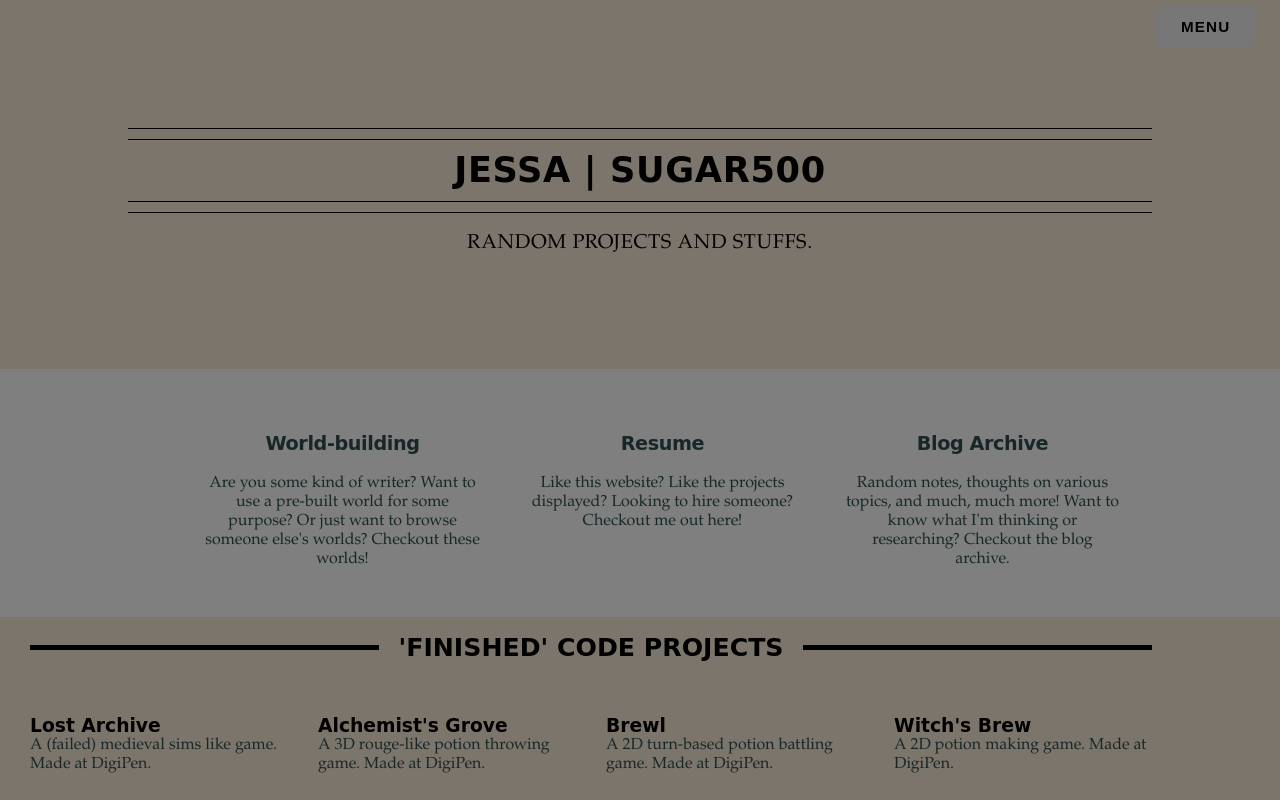
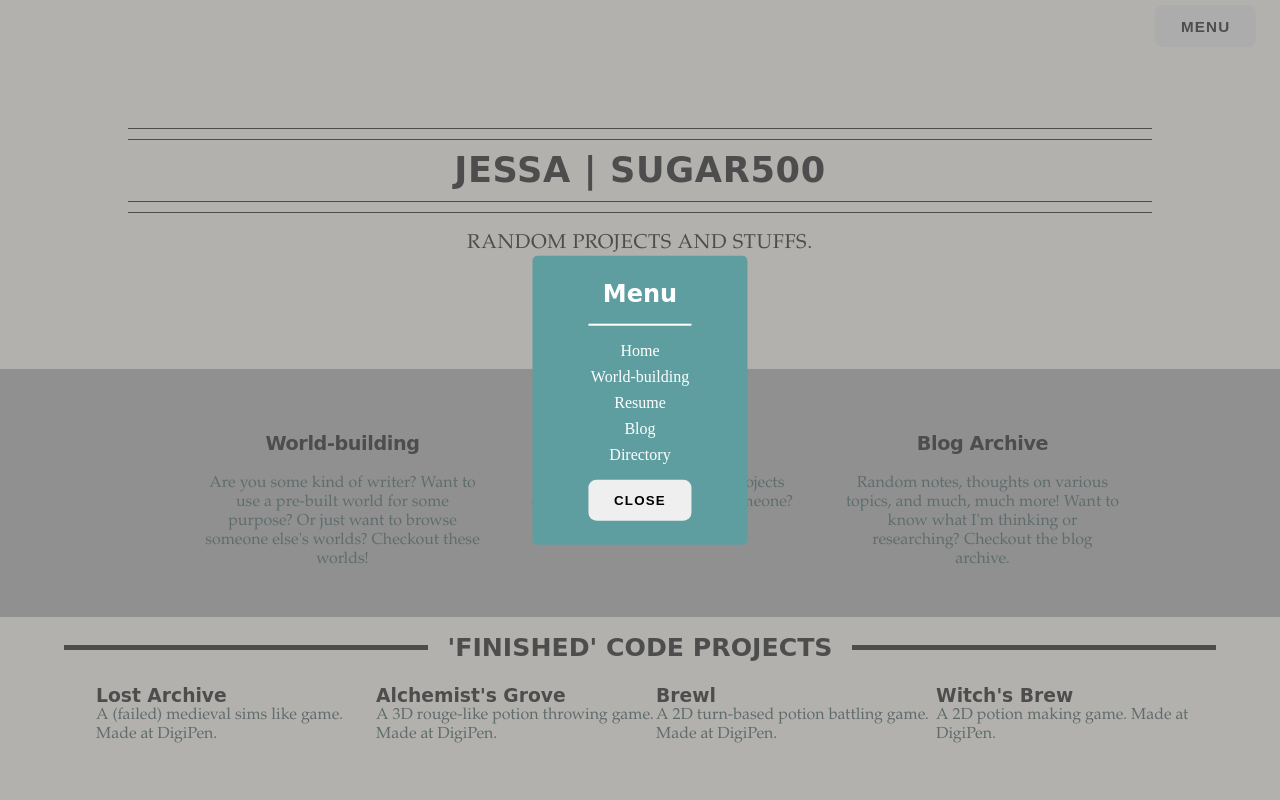
Before and after one commit to Sugar500/sugar500.github.io, a plain HTML site: page index.html in a window 1280 px wide. Both pictures are taken after a click on the button "MENU". Shown: the top 800 px of the page. Drawn offline with Linux system fonts and the light colour scheme.

Commit message:
Add interactive menu component with updated styling.
Introduced a new interactive menu with overlay and close functionality, enhancing website navigation. Updated styles and layout adjustments for consistency. Integrated necessary scripts and HTML components for proper menu behavior.

```diff
--- a/assets/components/code_projects.html
+++ b/assets/components/code_projects.html
@@ -1,28 +1,29 @@
 
 <!-- feature section 2: code project pages -->
-<section id="code-projects" class="row col-12 style-featured-2">
+<section id="code-projects" class="style-featured-2">
   <!-- txt features like with multiverse pop-ups -->
   <div class="content">
     <div class="major"><h2>'Finished' Code Projects</h2></div>
     <div class="row horizontal">
-      <a href="" class="col-3">
+      <a href="" class="col-3" title="no seriously, a failed project! oooooooveeeeer scoooooped">
         <h3>Lost Archive</h3>
         <p>A (failed) medieval sims like game. Made at DigiPen.</p>
       </a>
 
       <a href="" class="col-3">
-        <article class="post-preview">
+        <article class="post-preview" title="was a fun project, I learned I don't like implementing PCG">
           <h3>Alchemist's Grove</h3>
           <p>A 3D rouge-like potion throwing game. Made at DigiPen.</p>
         </article>
       </a>
 
-      <a href="" class="col-3">
+      <a href="" class="col-3" title="designers are fun to work with, custom engine fun though...">
         <h3>Brewl</h3>
         <p>A 2D turn-based potion battling game. Made at DigiPen.</p>
       </a>
 
-      <a href="" class="col-3">
+      <a href="" class="col-3" title="I would love to refactor this,
+       but I don't have contact information with the others.">
         <h3>Witch's Brew</h3>
         <p>A 2D potion making game. Made at DigiPen.</p>
       </a>
@@ -32,18 +33,19 @@
 
 <style>
   #code-projects {
-    margin: 0 0 3rem 0;
+    padding: 0 0 5rem 0;
   }
 
   #code-projects .content {
     padding-top: 1rem;
-    margin-bottom: 3rem;
     width: 90%;
+    margin: 0 auto 3rem auto;
   }
 
   #code-projects .horizontal {
     display: flex;
     flex-direction: row;
+    margin-left: 2rem;
   }
 
   #code-projects h3 {
@@ -75,5 +77,6 @@
   #code-projects a {
     text-decoration: none;
     color: inherit;
+    padding: 0 0 2rem 0;
   }
 </style>
--- a/assets/components/header.html
+++ b/assets/components/header.html
@@ -2,7 +2,7 @@
 <!-- solid state like -->
 <header id="header" class="is-banner-visible style-header">
   <h1><!--suppress HtmlUnknownTarget -->
-    <a href="./index.html" title="TODO">Branding</a></h1>
+    <a href="./index.html" title="even I have a preferred user-name">Sugar500</a></h1>
   <nav>
     <button id="menu-button" title="TODO">Menu</button>
   </nav>
--- /dev/null
+++ b/assets/components/menu.html
@@ -0,0 +1,81 @@
+
+<!-- menu: the complex way of navigating the website -->
+<section class="style-menu">
+    <div class="overlay" title="I don't have tooltips on everything, I don't know what you're talking about."></div>
+
+    <div id="menu">
+        <nav class="inner">
+            <h2 title="why are you reading this?">Menu</h2>
+            <ul>
+                <li><a href="index.html" title="and now we land the spacecraft back home">Home</a></li>
+                <li><a href="" title="will be a drop down menu, eventually">World-building</a></li>
+                <li><a href="" title="IT'S BACK!!">Resume</a></li>
+                <li><a href="" title="aaaallll the posts">Blog</a></li>
+                <li><a href="" title="aaaaaallll pages">Directory</a></li>
+            </ul>
+
+            <button class="close-button" title="you can also just click to the side, ya know">Close</button>
+        </nav>
+    </div>
+</section>
+
+<style>
+    #menu {
+        transition: opacity 0.35s ease, visibility 0.35s;
+
+        top: 50%;
+        left: 50%;
+        transform: translate(-50%, -50%);
+        user-select: none;
+        cursor: default;
+        position: fixed;
+        z-index: 2;
+
+        opacity: 0;
+        visibility: hidden;
+    }
+
+    body.is-menu-visible #menu {
+        opacity: 1;
+        visibility: visible;
+    }
+
+    #menu .inner {
+        transition: opacity 0.35s ease, transform 0.35s ease;
+        padding: 1.5rem 3.5rem 1.5rem 3.5rem;
+        border-radius: 5px;
+        display: block;
+        max-width: 100%;
+        position: relative;
+        text-align: center;
+    }
+
+    #menu h2 {
+        border-bottom: solid 2px;
+        padding-bottom: 1rem;
+        margin-bottom: 1rem;
+        text-align: center;
+    }
+
+    #menu .close {
+        display: block;
+        width: auto;
+        margin: 0 auto;
+    }
+
+    #menu ul {
+        list-style: none;
+        padding: 0;
+        margin: 0 0 1rem 0;
+    }
+
+    #menu li {
+        padding: 0;
+        margin: 0.5rem 0;
+    }
+
+    #menu a {
+        color: inherit;
+        text-decoration: none;
+    }
+</style>
--- a/index.html
+++ b/index.html
@@ -8,17 +8,15 @@
 <body>
     <!-- javascript warning for any javascript replaced sections -->
 
-    <!-- TODO menu: the complex way of navigating the website -->
-    <div id="menu"></div>
-
-    <!-- no filter blur, always causes problems -->
-    <div class="overlay" title="how are you reading this?"></div>
+    <!-- menu: the complex way of navigating the website -->
+    <section id="menu"></section>
 
     <!-- header: menu that follows -->
     <div id="header">Missing something, like a whole webpage? Please enable javascript, or click
         <a href="" title="TODO">here</a></div>
 
-    <!-- TODO project pop-up -->
+    <!-- TODO project pop-up multiverse like -->
+    <section id="pop-up"></section>
 
     <!-- banner: branding thing, might trigger different header -->
     <div id="banner"><!-- zerofour like --></div>
@@ -40,6 +38,7 @@
 
     <script type="text/javascript" src="scripts/main.js"></script>
     <script type="text/javascript" src="scripts/header.js"></script>
+    <script type="text/javascript" src="scripts/menu.js"></script>
     <script type="text/javascript" src="scripts/banner.js"></script>
     <script type="text/javascript" src="scripts/featured_blogs.js"></script>
 </body>
--- a/scripts/main.js
+++ b/scripts/main.js
@@ -1,4 +1,5 @@
 
+loadHTML("assets/components/menu.html", "menu");
 loadHTML("assets/components/header.html", "header");
 loadHTML("assets/components/banner.html", "banner");
 loadHTML("assets/components/project_landings.html", "project-landings");
--- /dev/null
+++ b/scripts/menu.js
@@ -0,0 +1,20 @@
+
+self.addEventListener("message", (event) => {
+    if (event.data === "menu") {
+        let menu = document.getElementById("menu");
+        const body = document.getElementsByTagName("body")[0];
+
+        menu.onclick = (event) => {
+            if (body.classList.contains("is-menu-visible")) {
+                event.stopPropagation();
+            }
+        }
+
+        const close_button = document.querySelector('.close-button');
+
+        close_button.addEventListener("click", (event) => {
+            body.classList.toggle("is-menu-visible");
+            event.stopPropagation();
+        })
+    }
+})
--- a/styles/main.css
+++ b/styles/main.css
@@ -415,17 +415,6 @@ p {
 }
 /* endregion */
 
-body.is-menu-visible .overlay {
-    position: absolute;
-    top: 0;
-    left: 0;
-    width: 100%;
-    height: 100%;
-    background-color: rgba(0, 0, 0, 0.5);
-    pointer-events: none;
-    z-index: 2;
-}
-
 button {
     text-transform: uppercase;
     letter-spacing: 0.075rem;
@@ -445,6 +434,7 @@ button {
 }
 
 /* fonts: color, family */
+
 .style-header {
         color: white;
 }
@@ -454,19 +444,23 @@ button {
 }
 
 .style-banner {
-    background-color: antiquewhite;
+    background-color: floralwhite;
     color: black;
 }
 
 .style-featured-1 {
-    background-color: white;
+    background-color: darkgrey;
+    color: black;
+}
+
+.style-featured-1 p {
     color: darkslategrey;
 }
 
 .style-featured-2,
 .style-featured-3 h2, .style-featured-3 h3,
 .style-featured-3 .major h2 {
-    background-color: antiquewhite;
+    background-color: floralwhite;
     color: black;
 }
 
@@ -475,14 +469,14 @@ button {
 }
 
 .style-featured-2 .major h2 {
-    background-color: antiquewhite;
+    background-color: floralwhite;
 }
 
 .style-featured-3,
 .style-featured-3 h2, .style-featured-3 h3,
 .style-featured-3 p,
 .style-featured-3 .major h2 {
-    background-color: white;
+    background-color: darkgrey;
     color: black;
 }
 
@@ -491,5 +485,30 @@ button {
     color: darkslategrey;
 }
 
+.overlay {
+    opacity: 0;
+    visibility: hidden;
+}
+body.is-menu-visible .overlay {
+    transition: opacity 0.35s ease;
+    background: rgba(128, 128, 128, 0.6);
+    text-align: center;
+    display: block;
+    position: fixed;
+    top: 0;
+    left: 0;
+    width: 100%;
+    height: 100%;
+    opacity: 1;
+    visibility: visible;
+
+    z-index: 2;
+}
+
+.style-menu .inner {
+    background-color: cadetblue;
+    color: white;
+}
+
 /* background */
 /* border color */
```
